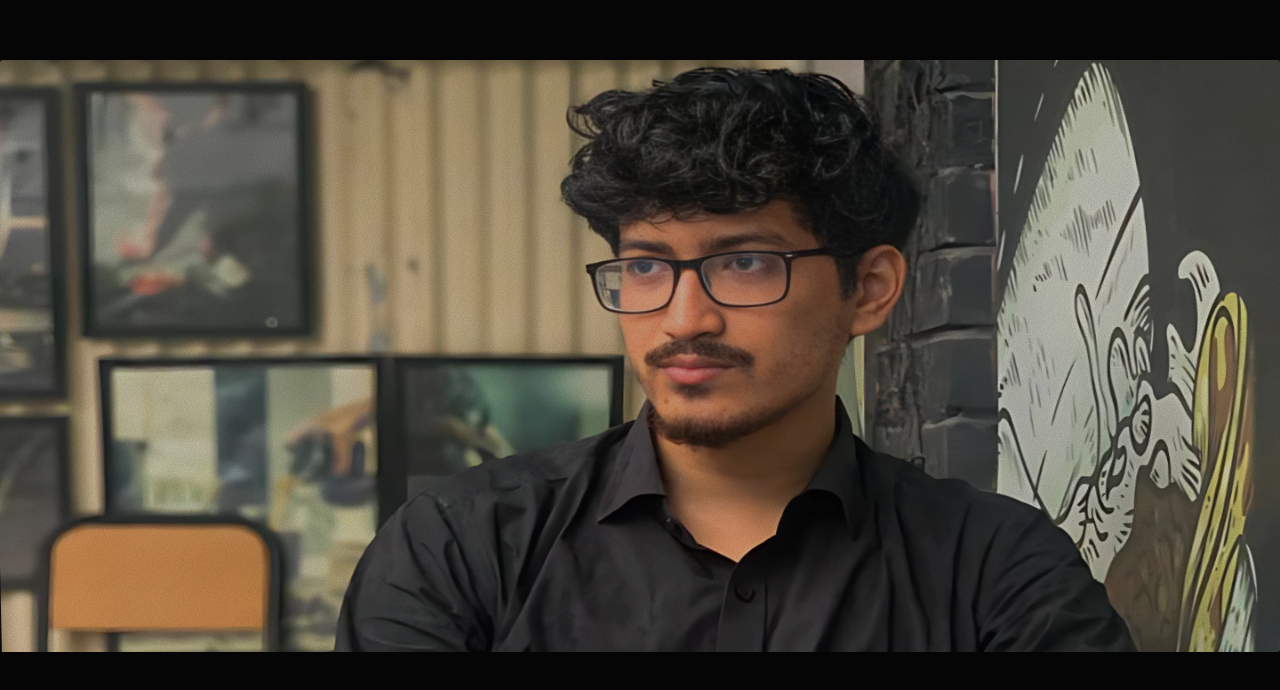
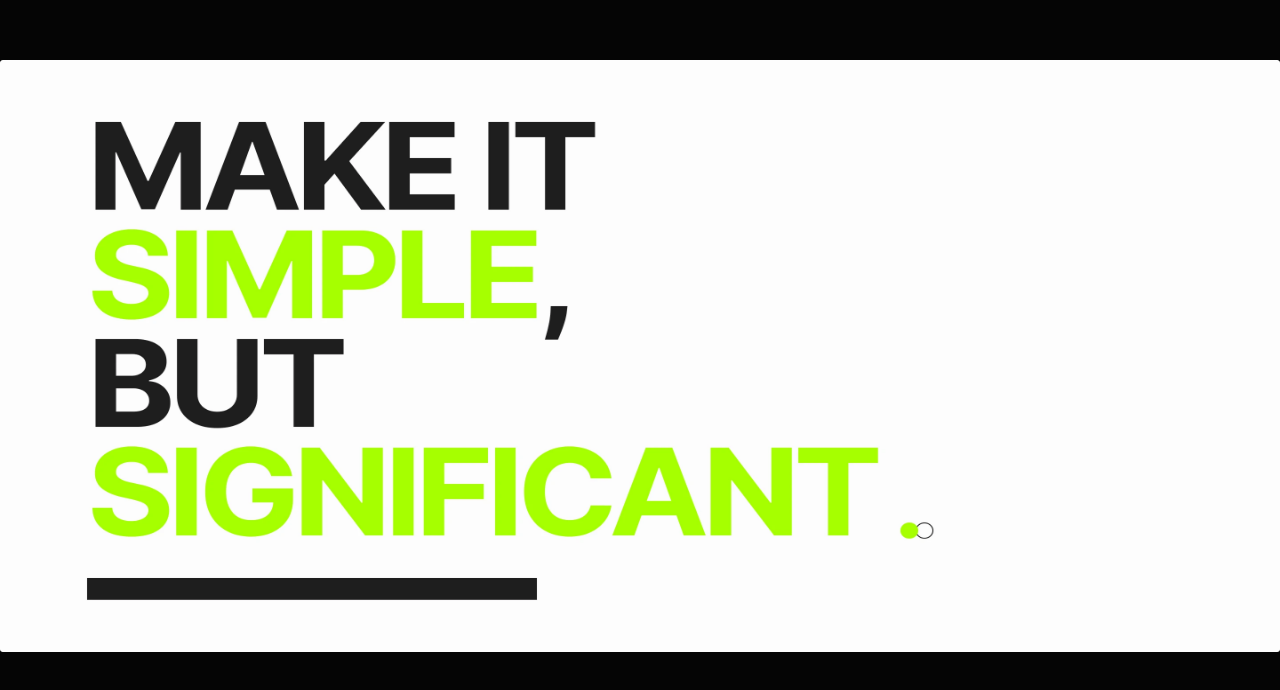
Before and after one commit to uizahidnewaz/zahidnewaz, a Next.js app: page / in a window 1280 px wide. Shown: the part 3239-3929 px from the top of the page. Built offline with nearby package versions, Linux system fonts and the light colour scheme.

Commit message:
update another section

```diff
--- a/app/page.js
+++ b/app/page.js
@@ -3,6 +3,7 @@ import Hi from "@/public/hi.svg";
 import Newaz from "@/public/newaz.webp";
 import Newazls from "@/public/newazls.svg";
 import Work1 from "@/public/work1.webp";
+import Makeit from "@/public/makeit.webp";
 import { motion } from "framer-motion";
 import Image from "next/image";
 import Link from "next/link";
@@ -168,7 +169,7 @@ const Page = () => {
         </div>
       </Container>
         <div className="makeit py-18 h-[736px]">
-          <Image className="w-full h-full bg-cover" src={Newaz} alt="makeit" />
+          <Image className="w-full h-full bg-cover" src={Makeit} alt="makeit" />
         </div>
     </>
   );
```
Also changed, not shown: public/makeit.webp (added).
